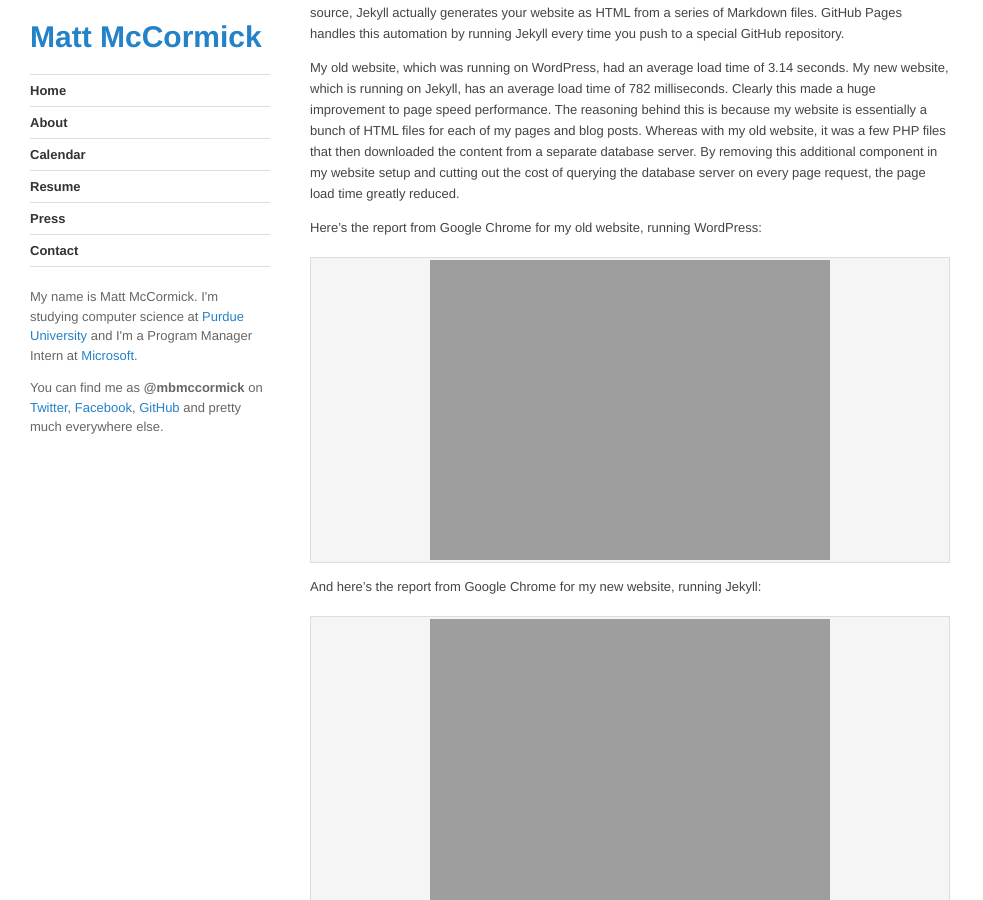
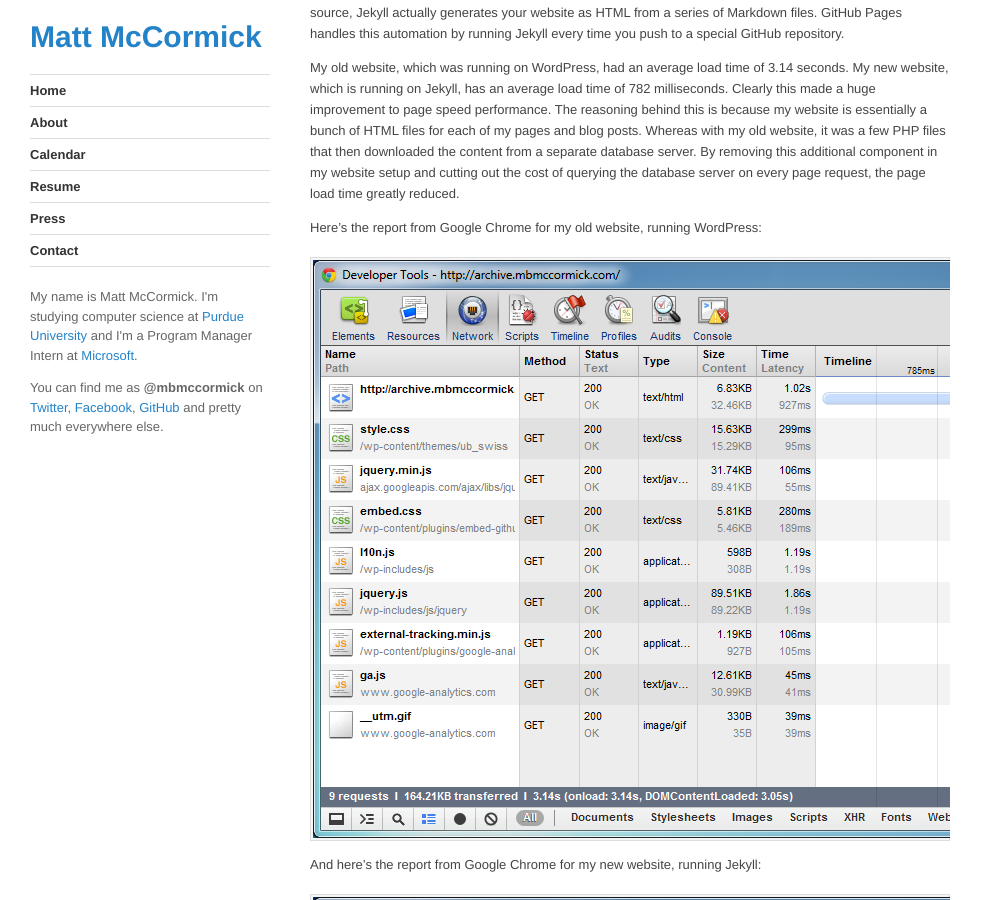
Before and after one commit to mbmccormick/mbmccormick.github.io, a Jekyll site: the page built from _posts/2011-10-10-blogging-with-jekyll-and-github.md, in a window 1280 px wide and 900 px high, scrolled down 372 px. Shown: the whole window, without its empty margins (0-983 px from the left). Built offline with Jekyll 4.4.1, drawn with Linux system fonts in a browser that asks for light colours; Markdown is read by kramdown in place of the engine named in the settings.

Commit message:
Blogging with Jekyll and GitHub

```diff
--- a/_posts/2011-10-10-blogging-with-jekyll-and-github.md
+++ b/_posts/2011-10-10-blogging-with-jekyll-and-github.md
@@ -2,7 +2,7 @@
 layout: post
 title: Blogging with Jekyll and GitHub
 excerpt:
-  Recently I have been working on developing an API for real-time and scheduled public transit data. Currently, my API supports 173 transit agencies. Each of these transit agencies provides a GTFS feed of their scheduled transit data in CSV format. This data ranges anywhere from 25mb to 250mb in size, with some CSV files containing well over 750,000 records. In order to efficiently query this data, I insert it to a SQL Server database.
+  I recently switched my blog engine from WordPress to Jekyll using GitHub as the hosting provider. I was getting tired of WordPress and all of it's bloat: load times were unnecessarily long for a very simple website. For a while I had been interested in trying out Jekyll using GitHub, so I decided to pull the trigger and do it.
 ---
 I recently switched my blog engine from WordPress to Jekyll using GitHub as the hosting provider. I was getting tired of WordPress and all of it's bloat: load times were unnecessarily long for a very simple website. For a while I had been interested in trying out Jekyll using GitHub, so I decided to pull the trigger and do it.
 
@@ -15,11 +15,11 @@
 Here's the report from Google Chrome for my old website, running WordPress:
 
 <div class="figure">
-<img src="http://mbmccormick.com/images/2011/10/old.jpg" />
+<img src="http://mbmccormick.com/images/2011/10/old.png" />
 </div>
 
 And here's the report from Google Chrome for my new website, running Jekyll:
 
 <div class="figure">
-<img src="http://mbmccormick.com/images/2011/10/new.jpg" />
+<img src="http://mbmccormick.com/images/2011/10/new.png" />
 </div>
```
